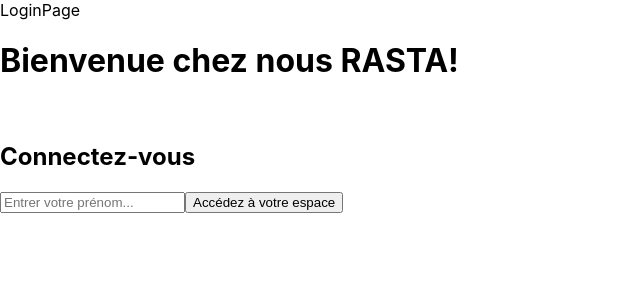
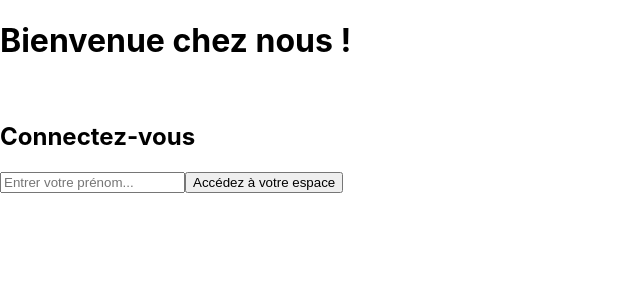
Before and after one commit to rastacool/crazee-burger, a React (Create React App) app: page / in a window 1280 px wide. Shown: the top 300 px of the page, without its empty margins (0-640 px from the left). Built offline with nearby package versions, Linux system fonts and the light colour scheme.

Commit message:
♻️ F01:LONGIN>Create LoginForm

```diff
--- a/src/App.js
+++ b/src/App.js
@@ -1,5 +1,5 @@
 import { useState } from 'react';
-import LoginPage from './components/pages/LoginPage';
+import LoginPage from './components/pages/login/LoginPage';
 
 function App() {
 
@@ -17,17 +17,6 @@
   return (
     <div>
         <LoginPage></LoginPage>
-      <h1>Bienvenue chez nous  {prenom}!</h1>
-      <br/>
-      <h2>Connectez-vous</h2>
-
-
-      <form>
-        <label>
-          <input type="text" name="name" placeholder="Entrer votre prénom..." required />
-        </label>
-        <input onClick={handleClick} type="submit" value="Accédez à votre espace" />
-      </form>
     </div>
   )
 }
--- a/src/components/pages/LoginPage.js
+++ /dev/null
@@ -1,7 +0,0 @@
-import React from 'react'
-
-export default function LoginPage() {
-  return (
-    <div>LoginPage</div>
-  )
-}
--- /dev/null
+++ b/src/components/pages/login/LoginForm.js
@@ -0,0 +1,33 @@
+import { useState } from "react";
+
+export default function LoginForm() {
+  //state
+  const [inputValue, setInputValue] = useState("");
+
+  //comportements
+  const handleSubmit = (event) => {
+    event.preventDefault();
+    alert(`bonjour ${inputValue}`);
+    setInputValue("");
+  };
+
+  const handleChange = (event) => {
+    setInputValue(event.target.value);
+  };
+
+  return (
+    <form action="Submit" onSubmit={handleSubmit}>
+      <h1>Bienvenue chez nous !</h1>
+      <br />
+      <h2>Connectez-vous</h2>
+      <input
+        value={inputValue}
+        onChange={handleChange}
+        type="text"
+        placeholder="Entrer votre prénom..."
+        required
+      />
+      <button>Accédez à votre espace</button>
+    </form>
+  );
+}
--- /dev/null
+++ b/src/components/pages/login/LoginPage.js
@@ -0,0 +1,10 @@
+import LoginForm from "./LoginForm";
+
+export default function LoginPage() {
+  //affichage
+  return (
+    <div>
+      <LoginForm />
+    </div>
+  );
+}
```
